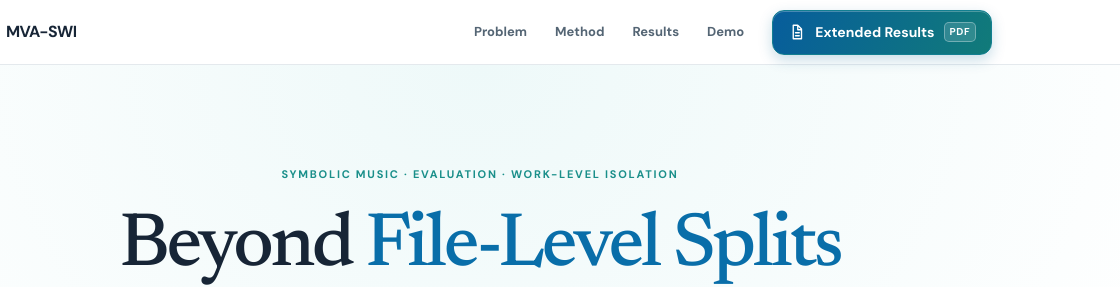
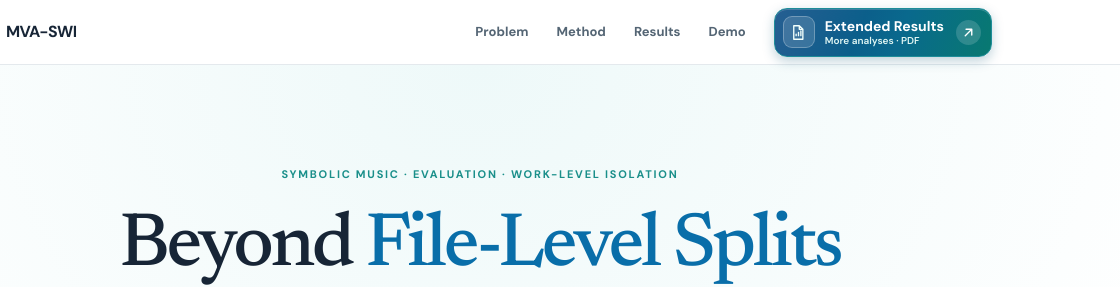
Before and after one commit to kunbai05-nb/kunbai05-nb.github.io, a plain HTML site: page index.html in a window 1280 px wide. Shown: the top 287 px of the page, 160-1280 px from the left. Drawn offline with Linux system fonts and the light colour scheme.

Commit message:
Make extended results more prominent in the homepage header

```diff
--- a/index.html
+++ b/index.html
@@ -23,14 +23,27 @@
     dialog{border:0;padding:10px;max-width:min(94vw,1450px);max-height:90vh;border-radius:12px;box-shadow:0 30px 80px #0005}dialog::backdrop{background:#0b1b2dcc}dialog img{max-height:calc(90vh - 20px);object-fit:contain}dialog button{position:absolute;top:14px;right:14px;border:0;border-radius:50%;height:32px;width:32px;background:#fff;box-shadow:0 2px 12px #0003;cursor:pointer}
     @media(max-width:800px){.nav{gap:13px}.nav a{font-size:12px}.hero{padding:70px 0 55px}.split,.split.reverse{grid-template-columns:1fr}.steps{grid-template-columns:repeat(2,1fr)}.result-head{display:block}.result-head p{margin-top:7px}.chart-grid{grid-template-columns:1fr}.fact{padding:22px 8px}.fact strong{font-size:27px}}
     @media(max-width:560px){.container{padding:0 18px}.nav a:nth-child(-n+2){display:none}.topbar .container{min-height:58px}.hero h1{font-size:42px}.hero .sub{font-size:16px}.facts{grid-template-columns:1fr}.fact{border-right:0;border-bottom:1px solid var(--line)}.fact:last-child{border-bottom:0}section.section{padding:64px 0}.steps{grid-template-columns:1fr}.step{min-height:0}.result-head h3{font-size:25px}.takeaway{padding:25px 20px}.takeaway p{font-size:22px}.footer .container{display:block}}
-    .nav{align-items:center}.nav .extended-results,.nav .extended-results:hover{color:#fff}.nav .extended-results{display:inline-flex;align-items:center;justify-content:center;gap:9px;min-height:45px;padding:0 15px;border:1px solid #137f91;border-radius:12px;background:linear-gradient(115deg,#075d9c,#117b79);box-shadow:0 5px 14px #0b659339,inset 0 1px 0 #ffffff42;font-size:14px;line-height:1.15;white-space:nowrap;transition:box-shadow .18s,transform .18s}.nav .extended-results:hover{transform:translateY(-1px);box-shadow:0 8px 20px #0b659358}.nav .extended-results:focus-visible{outline:2px solid #075d9c;outline-offset:3px}.extended-results svg{width:18px;height:18px;flex:none}.extended-results .pdf-badge{padding:3px 5px;border:1px solid #ffffff52;border-radius:5px;background:#ffffff24;font-size:10px;letter-spacing:.055em}
-    @media(max-width:560px){.nav .extended-results{min-height:44px;padding:0 10px;gap:6px;font-size:13px}.topbar .container{gap:10px}.extended-results svg{width:15px;height:15px}}
-    @media(max-width:390px){.nav a[href="#demo"]{display:none}}
-    @media(prefers-reduced-motion:reduce){.nav .extended-results{transition:none}.nav .extended-results:hover{transform:none}}
+    .nav{align-items:center}
+    .nav .extended-results{position:relative;isolation:isolate;display:inline-flex;align-items:center;gap:10px;min-height:49px;padding:6px 10px 6px 8px;border:1px solid #1e8d99;border-radius:13px;background:linear-gradient(110deg,#104985 0%,#09698d 58%,#087970 100%);color:#fff;box-shadow:0 4px 12px #0a557344,inset 0 1px 0 #ffffff32;white-space:nowrap;transition:transform .2s ease,box-shadow .2s ease}
+    .nav .extended-results::before{content:"";position:absolute;inset:0;z-index:-1;border-radius:inherit;background:linear-gradient(112deg,transparent 20%,#c9fff02b 46%,transparent 72%);background-size:225% 100%;background-position:100% 0;transition:background-position .55s ease}
+    .nav .extended-results:hover{color:#fff;transform:translateY(-2px);box-shadow:0 8px 22px #0a557358}
+    .nav .extended-results:hover::before{background-position:0 0}
+    .nav .extended-results:focus-visible{outline:2px solid #086397;outline-offset:3px}
+    .extended-results .results-icon{display:grid;place-items:center;width:32px;height:32px;flex:none;border:1px solid #ffffff45;border-radius:9px;background:#ffffff24;color:#f1fffc}
+    .extended-results .results-icon svg{width:19px;height:19px}
+    .extended-results .results-copy{display:grid;gap:3px;text-align:left;line-height:1}
+    .extended-results .results-title{font-size:14px;font-weight:700}
+    .extended-results .results-subtitle{font-size:10px;font-weight:600;color:#e0f6f3}
+    .extended-results .results-arrow{display:grid;place-items:center;width:25px;height:25px;margin-left:2px;flex:none;border-radius:50%;background:#ffffff29;transition:transform .2s ease}
+    .extended-results .results-arrow svg{width:13px;height:13px}
+    .extended-results:hover .results-arrow{transform:translate(2px,-2px)}
+    @media(max-width:560px){.nav .extended-results{min-height:44px;padding:5px 7px;gap:6px}.topbar .container{gap:10px}.extended-results .results-icon{width:27px;height:27px}.extended-results .results-icon svg{width:16px;height:16px}.extended-results .results-title{font-size:12px}.extended-results .results-subtitle{font-size:9px}.extended-results .results-arrow{width:20px;height:20px;margin-left:0}}
+    @media(max-width:390px){.nav a[href="#demo"]{display:none}.topbar .nav{gap:8px}}
+    @media(prefers-reduced-motion:reduce){.nav .extended-results,.nav .extended-results::before,.extended-results .results-arrow{transition:none}.nav .extended-results:hover,.extended-results:hover .results-arrow{transform:none}}
   </style>
 </head>
 <body>
-<header class="topbar"><div class="container"><a class="brand" href="#top"><span class="brand-icon" aria-hidden="true">♫</span> MVA-SWI</a><nav class="nav" aria-label="Main navigation"><a href="#problem">Problem</a><a href="#method">Method</a><a href="#results">Results</a><a href="#demo">Demo</a><a class="extended-results" href="assets/extended_results.pdf" target="_blank" rel="noopener" aria-label="Extended Results (PDF, opens in a new tab)"><svg viewBox="0 0 24 24" fill="none" stroke="currentColor" stroke-width="1.8" stroke-linecap="round" stroke-linejoin="round" aria-hidden="true"><path d="M7 3h6l5 5v13H7zM13 3v6h5M10 13h5m-5 4h5"/></svg><span>Extended Results</span><span class="pdf-badge" aria-hidden="true">PDF</span></a></nav></div></header>
+<header class="topbar"><div class="container"><a class="brand" href="#top"><span class="brand-icon" aria-hidden="true">♫</span> MVA-SWI</a><nav class="nav" aria-label="Main navigation"><a href="#problem">Problem</a><a href="#method">Method</a><a href="#results">Results</a><a href="#demo">Demo</a><a class="extended-results" href="assets/extended_results.pdf" target="_blank" rel="noopener" aria-label="Extended Results, additional analyses (PDF, opens in a new tab)"><span class="results-icon" aria-hidden="true"><svg viewBox="0 0 24 24" fill="none" stroke="currentColor" stroke-width="1.7" stroke-linecap="round" stroke-linejoin="round"><path d="M6 3.5h7l4.5 4.5v12.5H6zM13 3.5V8h4.5M9 16v-2m3 2v-4m3 4v-6"/></svg></span><span class="results-copy"><span class="results-title">Extended Results</span><span class="results-subtitle">More analyses · PDF</span></span><span class="results-arrow" aria-hidden="true"><svg viewBox="0 0 16 16" fill="none" stroke="currentColor" stroke-width="1.7" stroke-linecap="round" stroke-linejoin="round"><path d="M4 12 12 4M5 4h7v7"/></svg></span></a></nav></div></header>
 <main id="top">
   <section class="hero"><div class="container"><p class="eyebrow">Symbolic music · evaluation · work-level isolation</p><h1>Beyond <em>File-Level Splits</em><br>Rethinking Symbolic Music Evaluation via Multi-View Alignment</h1><p class="sub">Different MIDI files can contain the same musical work. We identify those relations, isolate training content at the work level, and measure how much prior exposure changes evaluation.</p><div class="actions"><a class="pill" href="https://github.com/kunbai05-nb/LeakageBench-MIDI" target="_blank" rel="noopener">↗ &nbsp; Code</a><a class="pill" href="#demo">▶ &nbsp; Watch demo</a></div><div id="demo" class="hero-demo"><div class="video-wrap"><video controls preload="metadata" playsinline aria-label="MVA-SWI detector application demonstration"><source src="assets/demo.mp4" type="video/mp4">Your browser does not support embedded video.</video></div></div></div></section>
   <div class="quickfacts"><div class="container facts"><div class="fact"><strong>30.16%</strong><span>relative NLL reduction for MIDI-GPT under same-work exposure</span></div><div class="fact"><strong>0.45%</strong><span>ATEPP MIDI-GPT deviation from label-isolated reference after MVA-SWI isolation</span></div><div class="fact"><strong>98.91%</strong><span>clean tokens retained in the ATEPP downstream study</span></div></div></div>
```
